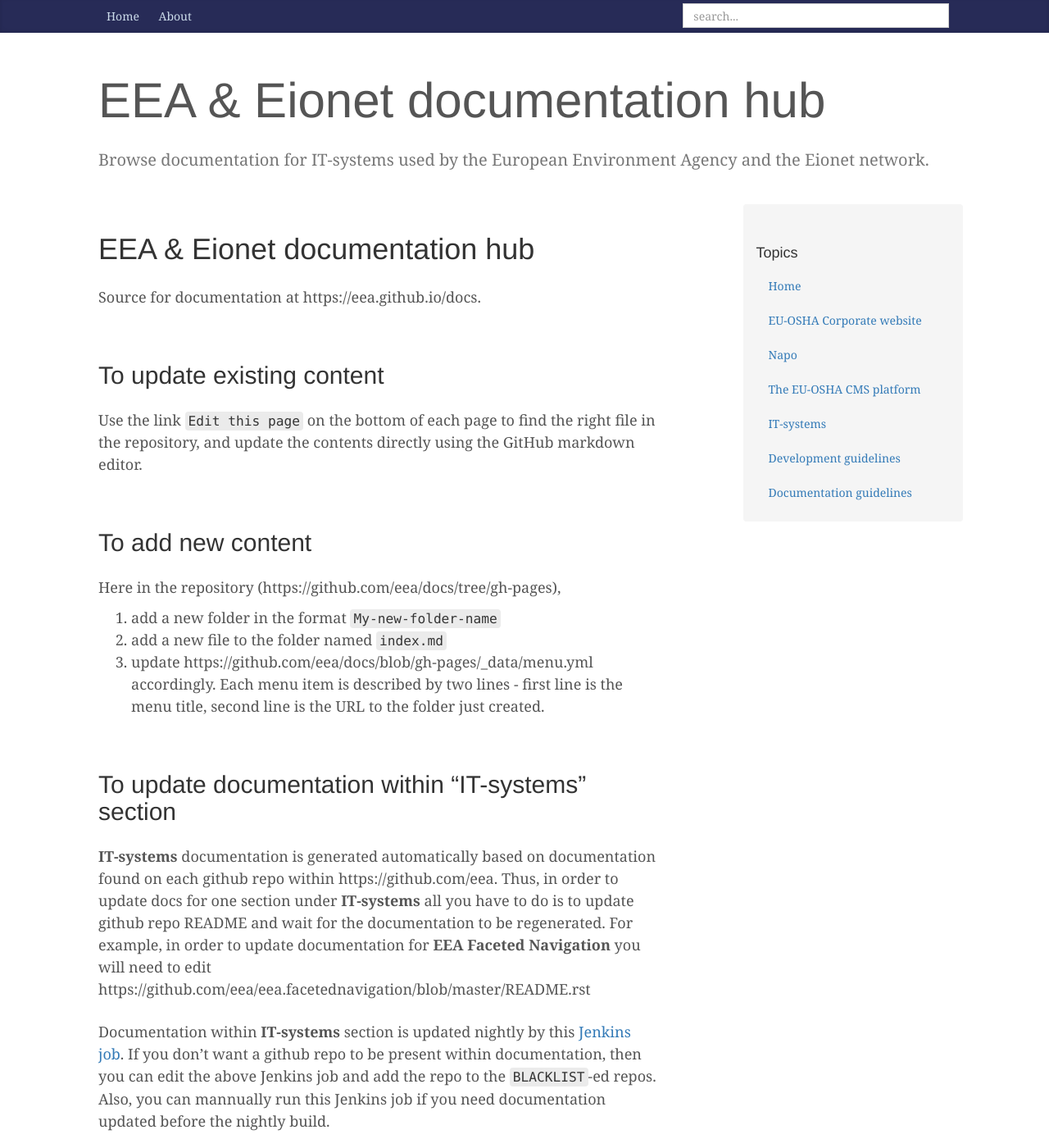
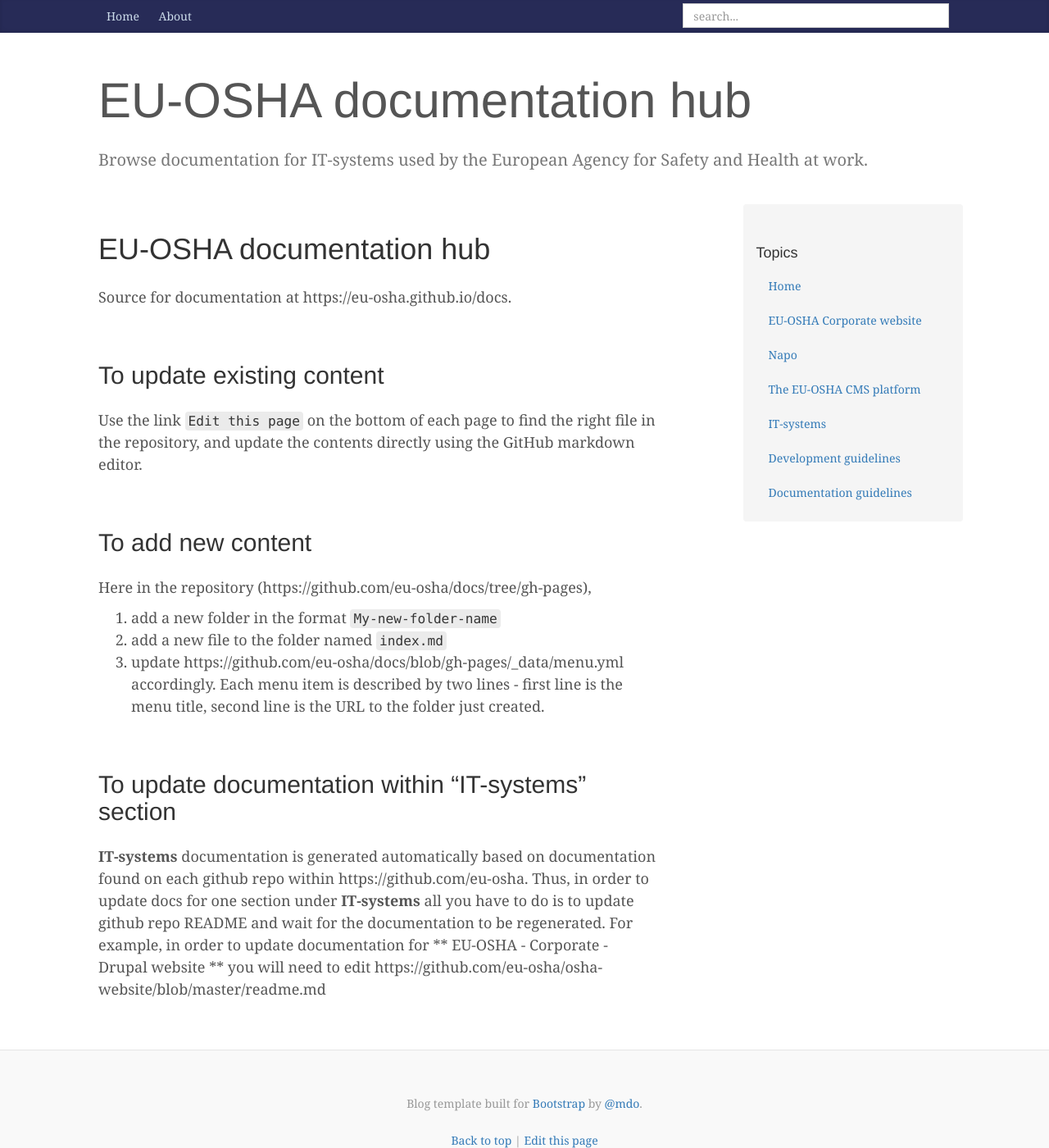
Before and after one commit to scovitin-vsevolod/docs, a Jekyll site: the page built from About/index.md, in a window 1280 px wide and 1400 px high. Shown: the whole window at 82% size. Built offline with Jekyll 4.4.1, drawn with Linux system fonts in a browser that asks for light colours; comment, search, counter and statistics services are not loaded.

Commit message:
More cleanup

```diff
--- a/About/index.md
+++ b/About/index.md
@@ -1,10 +1,10 @@
 ---
-title: EEA & Eionet documentation hub
+title: EU-OSHA documentation hub
 ---
 
-# EEA & Eionet documentation hub
+# EU-OSHA documentation hub
 
-Source for documentation at https://eea.github.io/docs.
+Source for documentation at https://eu-osha.github.io/docs.
 
 ## To update existing content
 
@@ -12,16 +12,12 @@
 
 ## To add new content
 
-Here in the repository (https://github.com/eea/docs/tree/gh-pages),
+Here in the repository (https://github.com/eu-osha/docs/tree/gh-pages),
 
 1. add a new folder in the format `My-new-folder-name`
 2. add a new file to the folder named `index.md`
-3. update https://github.com/eea/docs/blob/gh-pages/_data/menu.yml accordingly. Each menu item is described by two lines - first line is the menu title, second line is the URL to the folder just created.
+3. update https://github.com/eu-osha/docs/blob/gh-pages/_data/menu.yml accordingly. Each menu item is described by two lines - first line is the menu title, second line is the URL to the folder just created.
 
 ## To update documentation within "IT-systems" section
 
-**IT-systems** documentation is generated automatically based on documentation found on each github repo within https://github.com/eea. Thus, in order to update docs for one section under **IT-systems** all you have to do is to update github repo README and wait for the documentation to be regenerated. For example, in order to update documentation for **EEA Faceted Navigation** you will need to edit https://github.com/eea/eea.facetednavigation/blob/master/README.rst
-
-Documentation within **IT-systems** section is updated nightly by this [Jenkins job](http://ci.eionet.europa.eu/view/Plone/view/documentation/job/eea-markdown-docs).
-If you don't want a github repo to be present within documentation, then you can edit the above Jenkins job and add the repo to the `BLACKLIST`-ed repos.
-Also, you can mannually run this Jenkins job if you need documentation updated before the nightly build.
+**IT-systems** documentation is generated automatically based on documentation found on each github repo within https://github.com/eu-osha. Thus, in order to update docs for one section under **IT-systems** all you have to do is to update github repo README and wait for the documentation to be regenerated. For example, in order to update documentation for ** EU-OSHA - Corporate - Drupal website ** you will need to edit https://github.com/eu-osha/osha-website/blob/master/readme.md
--- a/_layouts/default.html
+++ b/_layouts/default.html
@@ -33,8 +33,8 @@
 
     <div class="container">
       <div class="blog-header">
-        <h1 class="blog-title">EEA & Eionet documentation hub</h1>
-        <p class="lead blog-description">Browse documentation for IT-systems used by the European Environment Agency and the Eionet network.</p>
+        <h1 class="blog-title">EU-OSHA documentation hub</h1>
+        <p class="lead blog-description">Browse documentation for IT-systems used by the European Agency for Safety and Health at work.</p>
       </div>
 
       <div class="row">
```
